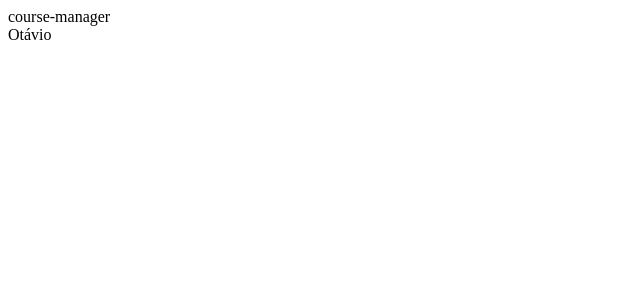
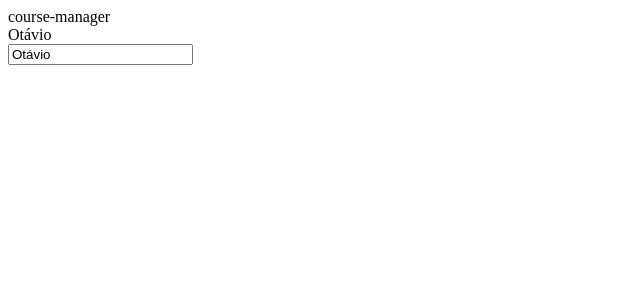
Before and after one commit to otaviov/course-manager, an Angular app in the folder course-manager/: page / in a window 1280 px wide. Shown: the top 300 px of the page, without its empty margins (0-640 px from the left). Built offline with nearby package versions, Linux system fonts and the light colour scheme.

Commit message:
formsModule

```diff
--- a/course-manager/src/app/app.component.html
+++ b/course-manager/src/app/app.component.html
@@ -3,3 +3,7 @@
 <br/>
 
 {{name}}
+
+<br/>
+
+<input [ngModel]='name' name='name'>
--- a/course-manager/src/app/app.module.ts
+++ b/course-manager/src/app/app.module.ts
@@ -1,4 +1,5 @@
 import { NgModule } from '@angular/core';
+import {FormsModule} from '@angular/forms';
 import { BrowserModule } from '@angular/platform-browser';
 
 import { AppComponent } from './app.component';
@@ -8,7 +9,7 @@ import { AppComponent } from './app.component';
     AppComponent
   ],
   imports: [
-    BrowserModule
+    BrowserModule, FormsModule
   ],
   providers: [],
   bootstrap: [AppComponent]
```
